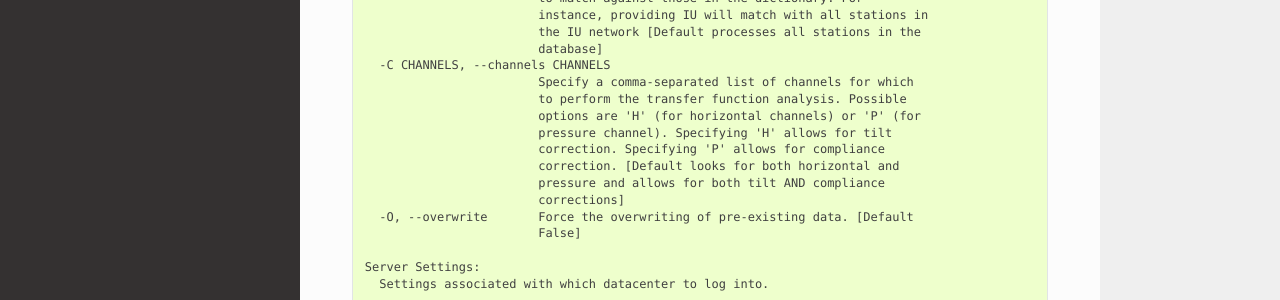
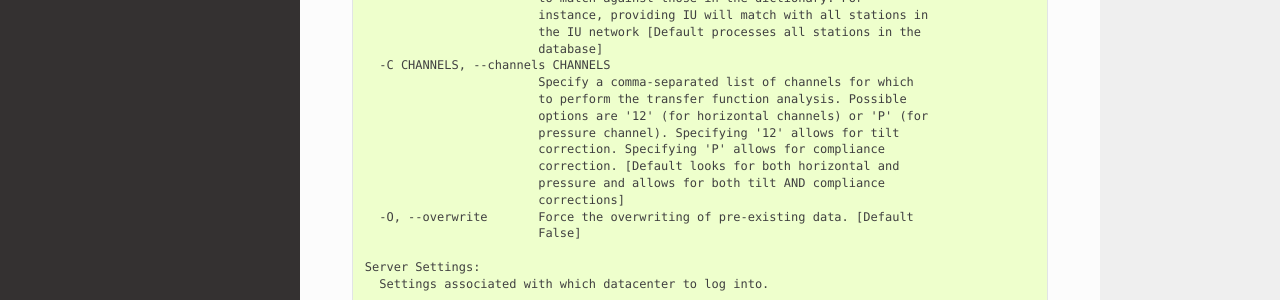
Before and after one commit to nfsi-canada/OBStools, a Sphinx documentation site: the page built from docs/atacr.rst, in a window 1280 px wide and 1400 px high, scrolled down 9999 px. Shown: the part 554-854 px from the top of the window. Built offline with Sphinx 7.4.7 and the Read the Docs theme 2.0.0, drawn with Linux system fonts in a browser that asks for light colours; some of the changed text lies outside the part shown.

Commit message:
edit docs for H,P to 12,P and ?XH to ?DH

```diff
--- a/docs/atacr.rst
+++ b/docs/atacr.rst
@@ -237,8 +237,8 @@ Usage
       -C CHANNELS, --channels CHANNELS
                             Specify a comma-separated list of channels for which
                             to perform the transfer function analysis. Possible
-                            options are 'H' (for horizontal channels) or 'P' (for
-                            pressure channel). Specifying 'H' allows for tilt
+                            options are '12' (for horizontal channels) or 'P' (for
+                            pressure channel). Specifying '12' allows for tilt
                             correction. Specifying 'P' allows for compliance
                             correction. [Default looks for both horizontal and
                             pressure and allows for both tilt AND compliance
@@ -566,8 +566,8 @@ Usage
       -C CHANNELS, --channels CHANNELS
                             Specify a comma-separated list of channels for which
                             to perform the transfer function analysis. Possible
-                            options are 'H' (for horizontal channels) or 'P' (for
-                            pressure channel). Specifying 'H' allows for tilt
+                            options are '12' (for horizontal channels) or 'P' (for
+                            pressure channel). Specifying '12' allows for tilt
                             correction. Specifying 'P' allows for compliance
                             correction. [Default looks for both horizontal and
                             pressure and allows for both tilt AND compliance
@@ -767,7 +767,7 @@ To check the station info for M08A, use the program ``ls_stdb``:
 
 We wish to download one month of data for the station M08A for March 2012.
 The various options above allow us to select the additional channels to use
-(e.g., ``-C H,P`` for both horizontal and pressure data - which is the default
+(e.g., ``-C 12,P`` for both horizontal and pressure data - which is the default
 setting). Default frequency settings for data pre-processing match those of
 the Matlab ``ATaCR`` software and can therefore be ignored when calling the program.
 Since the file ``M08A.pkl`` contains only one station, it is not necessary to specify a
@@ -810,7 +810,7 @@ An example log printed on the terminal will look like:
     ***********************************************************
     * Downloading day-long data for key 7D.M08A and day 2012.61
     *
-    * Channels selected: ['H', 'P'] and vertical
+    * Channels selected: ['12', 'P'] and vertical
     *   2012.061.*SAC
     *   -> Downloading Seismic data...
     *      ...done
@@ -826,7 +826,7 @@ An example log printed on the terminal will look like:
     ***********************************************************
     * Downloading day-long data for key 7D.M08A and day 2012.62
     *
-    * Channels selected: ['H', 'P'] and vertical
+    * Channels selected: ['12', 'P'] and vertical
     *   2012.062.*SAC
     *   -> Downloading Seismic data...
 
@@ -1150,7 +1150,7 @@ Vanuatu earthquake (be conservative with the options), type in a terminal:
     *   Dep:  33.70; Mag: 6.6
     *     M08A  -> Ev: 9651.91 km;   86.80 deg; 239.43;  40.95
 
-    * Channels selected: ['H', 'P'] and vertical
+    * Channels selected: ['12', 'P'] and vertical
     *   2012.069.07.09
     *   -> Downloading Seismic data...
     *      ...done
--- a/docs/comply.rst
+++ b/docs/comply.rst
@@ -165,7 +165,7 @@ Once the ``StaNoise`` objects have been produced and saved to disk, the complian
 functions across all available components can be calculated. By default the software
 will calculate the ones for which the spectral averages are available.
 
-If no horizontal components are available (i.e., only ``?HZ`` and ``?XH?`` components are available),
+If no horizontal components are available (i.e., only ``?HZ`` and ``?DH?`` components are available),
 the only compliance function possible is:
 
 - ``ZP``
```
Also changed, not shown: other parts of docs/atacr.rst (+3 -3 lines).
